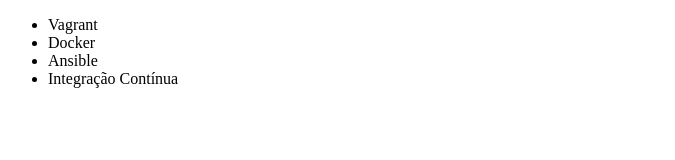
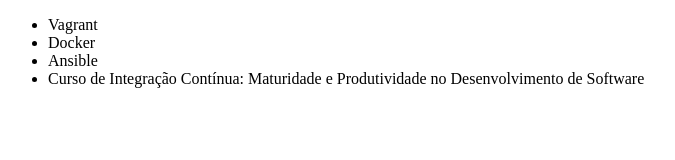
Before and after one commit to manugraciano/alura-git, a plain HTML site: page index.html in a window 1280 px wide. Shown: the whole page, without its empty margins (0-675 px from the left). Drawn offline with Linux system fonts and the light colour scheme.

Commit message:
Renomeando curso de integracao continua

```diff
--- a/index.html
+++ b/index.html
@@ -9,7 +9,7 @@
         <li>Vagrant</li>
         <li>Docker</li>
         <li>Ansible</li>
-        <li>Integração Contínua</li>
+        <li>Curso de Integração Contínua: Maturidade e Produtividade no Desenvolvimento de Software</li>
     </ul>
 </body>
 </html>
```
